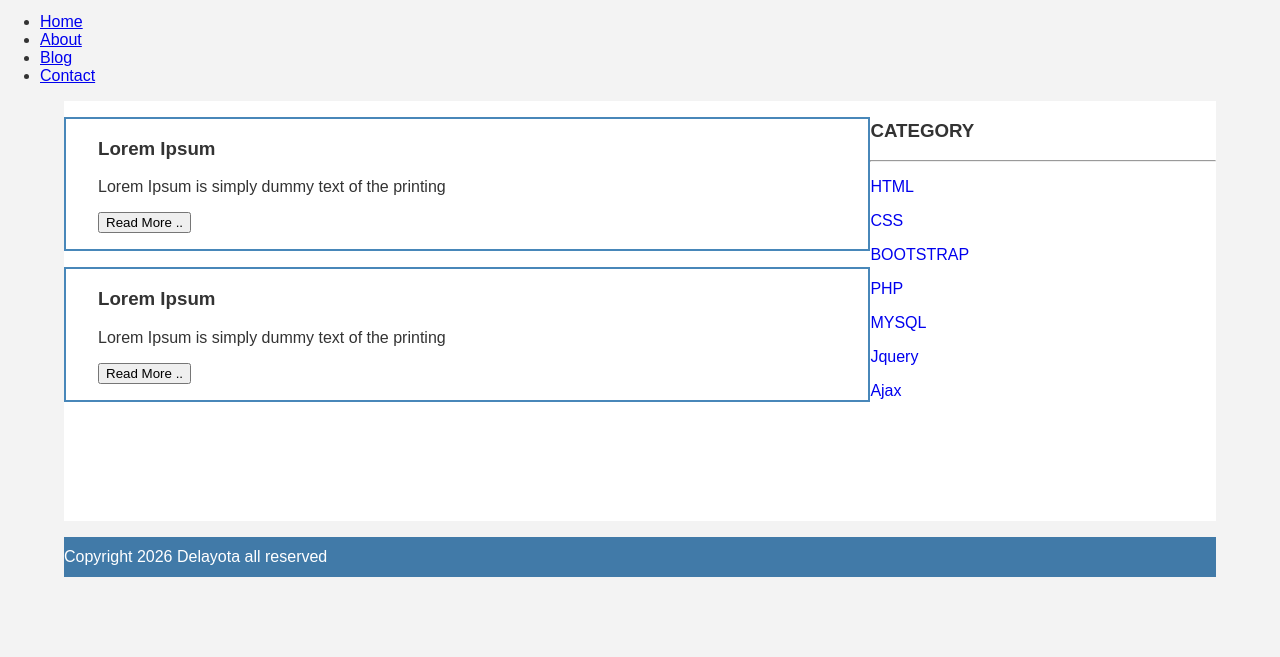
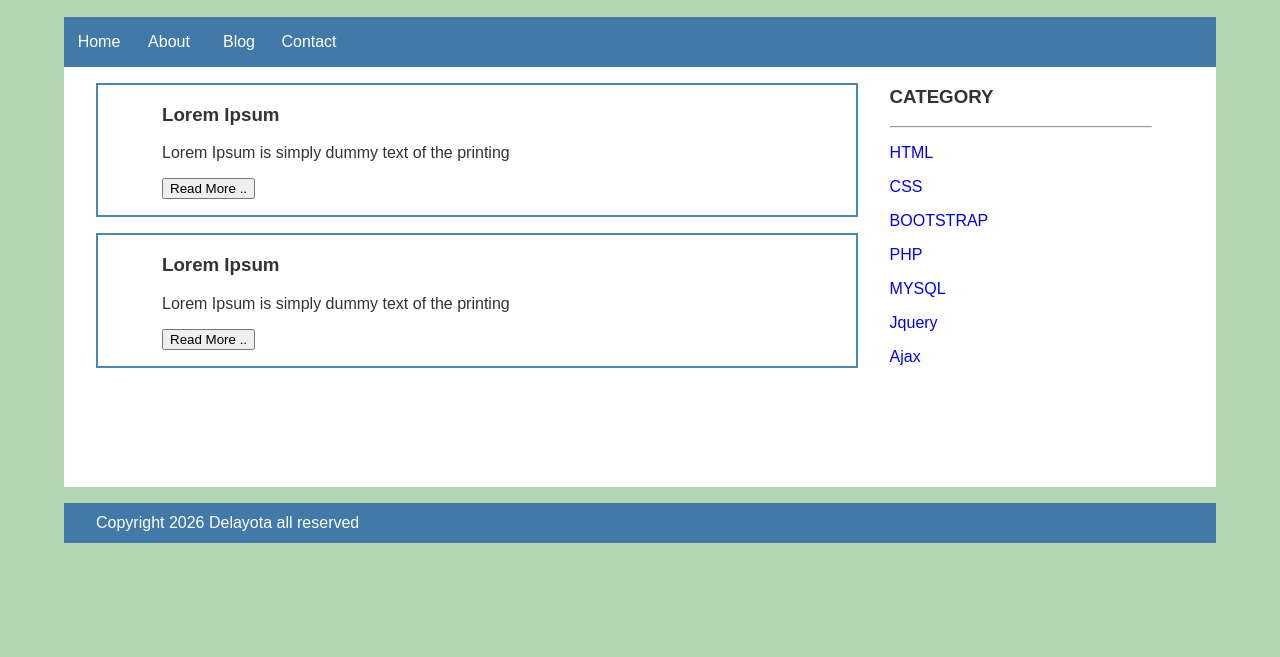
Before and after one commit to rafiiqbal-netizen/rapex, a plain HTML site: page index.html in a window 1280 px wide. Shown: the part 143-800 px from the top of the page. Drawn offline with Linux system fonts and the light colour scheme.

Commit message:
Update style.css

```diff
--- a/style.css
+++ b/style.css
@@ -1,5 +1,5 @@
 body {
-  background: #f3f3f3;
+    background: #b3d6b1;
     color: #333;
     width: 100%;
     font-family: sans-serif;
@@ -13,7 +13,42 @@ body {
     line-height: 120px;
     background: #417aa8;
     color: #fff;
+    margin-bottom: 20px;
 }
+
+.menu {
+    background-color: #417aa8;
+    height: 50px;
+    line-height: 50px;
+    position: relative;
+    width: 90%;
+    margin: 0 auto;
+    padding: 0;
+}
+
+.menu ul {
+    list-style: none;
+    margin: 0;
+    padding: 0;
+}
+
+.menu ul li a {
+    float: left;
+    width: 70px;
+    display: block;
+    text-align: center;
+    color: #fff;
+    text-decoration: none;
+}
+
+.menu ul li a:hover {
+    background-color: #4b88bb;
+}
+
+.jarak {
+    padding: 0 2pc;
+}
+
 .content {
     width: 90%;
     margin: auto;
```
Lines whose indentation alone changed are shown as unchanged.
